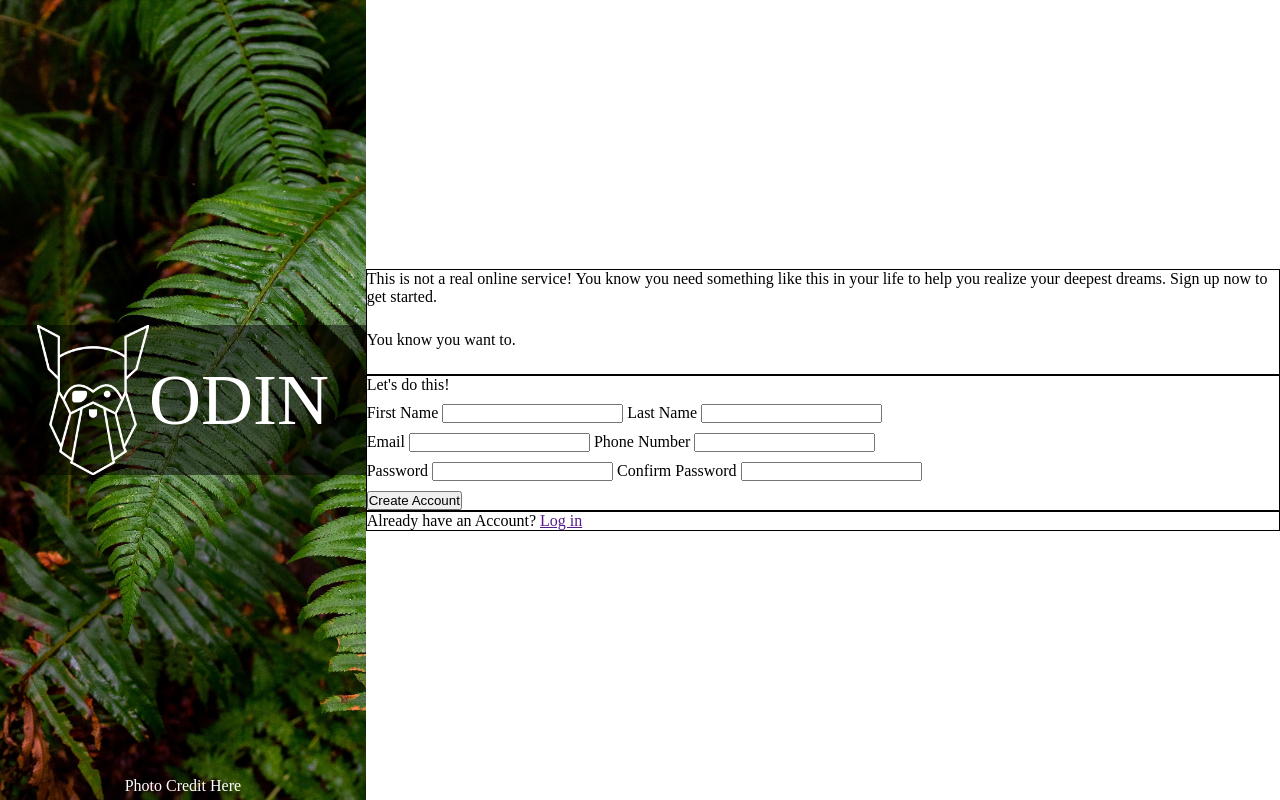
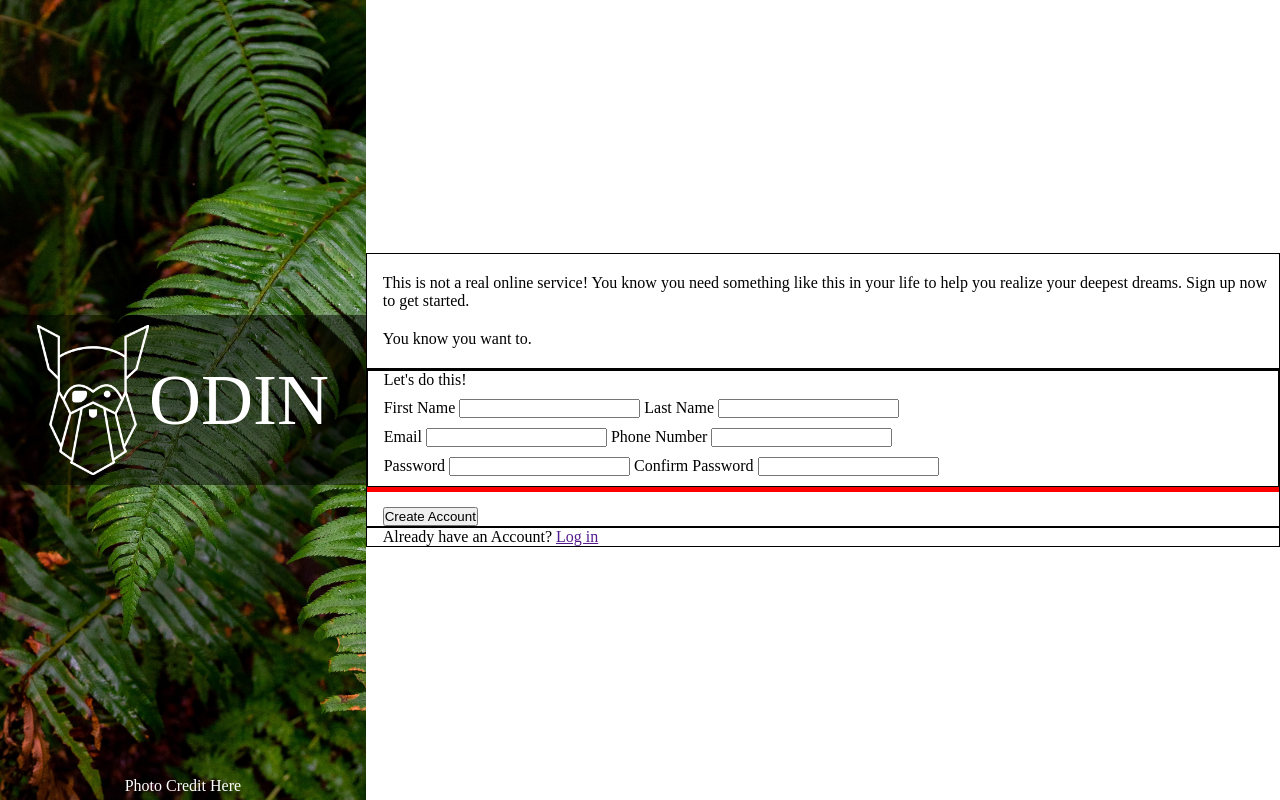
Before and after one commit to abarnes1/sign-up-form, a plain HTML site: page index.html in a window 1280 px wide. Drawn offline with Linux system fonts and the light colour scheme.

Commit message:
add content padding and shadow placeholder

```diff
--- a/index.html
+++ b/index.html
@@ -19,7 +19,7 @@
     </div>
 
     <div class="content-container">
-      <div class="dev-border form-section test">
+      <div class="dev-border content-section">
         <p>
           This is not a real online service! You know you need something like this in your life to help you realize your deepest dreams.
           Sign up now to get started.
@@ -31,29 +31,29 @@
       </div>
 
       <form class="dev-border" action="">
-        <div>
-          <span>Let's do this!</span>
+        <div class="dev-border bottom-shadow">
+          <span class="content-section">Let's do this!</span>
 
-          <div class="fields-container">
+          <div class="field-group">
             <label for="first-name">First Name <input type="text" name="first-name" id="first-name"></label>
             <label for="last-name">Last Name <input type="text" name="last-name" id="last-name"></label>
           </div>
 
-          <div class="fields-container">
+          <div class="field-group">
             <label for="email">Email <input type="email" name="email" id="email"></label>
             <label for="phone-number">Phone Number <input type="text" name="phone-number" id="phone-number"></label>
           </div>
 
-          <div class="fields-container">
+          <div class="field-group">
             <label for="password">Password <input type="password" name="password" id="password"></label>
             <label for="confirm-password">Confirm Password <input type="password" name="confirm-password" id="confirm-password"></label>
           </div>
+        </div>
 
-          <button>Create Account</button>
-        </div>
+        <span class="field-group"><button>Create Account</button></span>
       </form>
 
-        <span class="dev-border">Already have an Account? <a href="">Log in</a></span>
+      <span class="dev-border content-section">Already have an Account? <a href="">Log in</a></span>
     </div>
   </div>
 </body>
--- a/styles.css
+++ b/styles.css
@@ -8,14 +8,39 @@ body {
   background-color: #494949;
 }
 
-.main-container {
-  background-color: white;
-  height: 100vh;
-  margin: 0 auto;
-  max-width: 1440px;
+button {
+  margin-top: 20px;
+}
+
+p {
+  margin: 20px 0px;
+}
+
+.bottom-shadow {
+  box-shadow: 0px 5px red;
+}
+
+.content-section {
+  padding-left: 1rem;
+}
+
+.content-container {
   width: 100%;
   display: flex;
+  flex-direction: column;
+  position: relative;
+  justify-content: center;
 }
+
+.dev-border {
+  border: 1px solid black;
+}
+
+.field-group {
+  margin: 10px 0px;
+  padding-left: 1rem;
+}
+
 
 .image-container {
   width: 40%;
@@ -37,6 +62,16 @@ body {
   justify-content: center;
   align-items: center;
   font-size: 72px;
+  padding: 10px;
+}
+
+.main-container {
+  background-color: white;
+  height: 100vh;
+  margin: 0 auto;
+  max-width: 1440px;
+  width: 100%;
+  display: flex;
 }
 
 .photo-credit {
@@ -45,25 +80,3 @@ body {
   text-align: center;
   font-size: 1rem;
 }
-
-p {
-  margin-bottom: 25px;
-}
-
-.content-container {
-  /* background-color: bluevisolet; */
-  width: 100%;
-  display: flex;
-  flex-direction: column;
-  position: relative;
-  justify-content: center;
-}
-
-
-.dev-border {
-  border: 1px solid black;
-}
-
-.fields-container {
-  margin: 10px 0px;
-}
```
